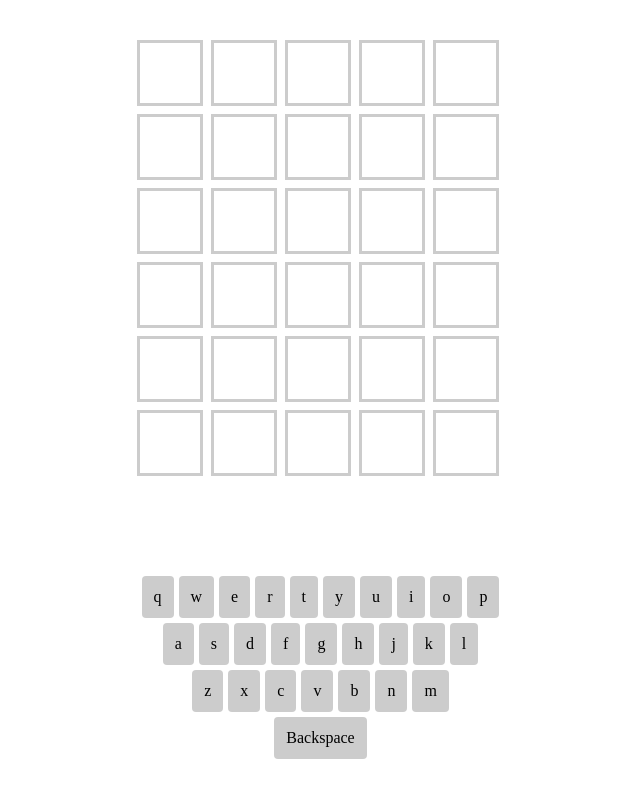
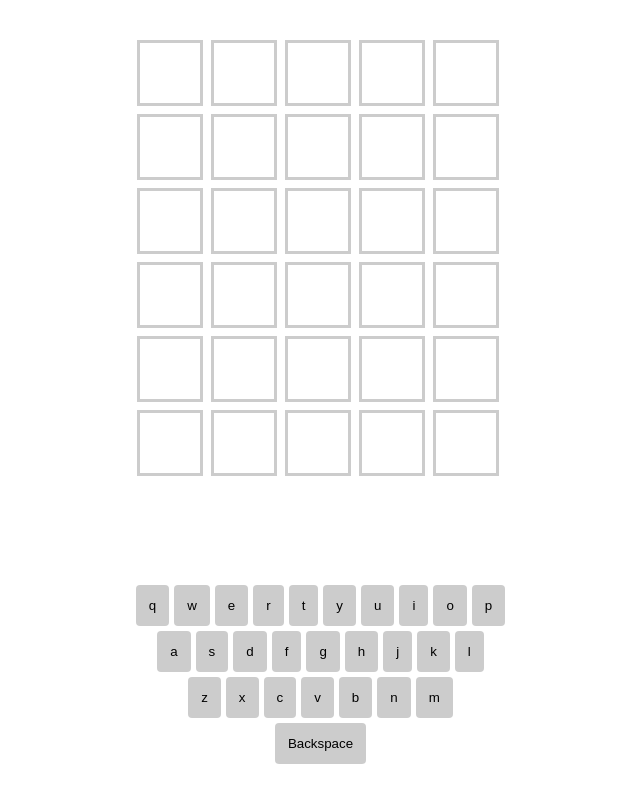
Before and after one commit to uxknow/wordle-game, a React (Vite) app: page / in a window 1280 px wide. Shown: the whole page, without its empty margins (322-962 px from the left). Built offline with nearby package versions, Linux system fonts and the light colour scheme.

Commit message:
complete wordle-game

```diff
--- a/src/App.scss
+++ b/src/App.scss
@@ -9,7 +9,7 @@
   display: flex;
   flex-direction: column;
   gap: 5px;
-  margin-top: 100px;
+  margin-top: 50px;
 
   .keys-letters {
     display: flex;
@@ -18,12 +18,16 @@
   }
 
   button {
-    all: unset;
     margin-left: 5px;
     background: rgba(153, 153, 153, 0.5);
     color: #000;
     padding: 12px;
+    border: 1px solid transparent;
     border-radius: 4px;
+
+    &.active {
+      border: 1px solid tomato;
+    }
   }
 }
 
@@ -51,16 +55,27 @@
     text-transform: capitalize;
     border: 3px solid rgba(153, 153, 153, 0.5);
 
-    .semi-correct {
+    &.semi-correct {
       background: lightgoldenrodyellow;
     }
 
-    .correct {
+    &.correct {
       background: darkseagreen;
     }
 
-    .incorrect {
+    &.incorrect {
       background: gray;
     }
   }
 }
+
+.showMessage {
+  margin-top: 20px;
+  font-size: 34px;
+  color: red;
+}
+.hideMessage {
+  height: 39px;
+  margin-top: 20px;
+  color: transparent;
+}
--- a/src/App.tsx
+++ b/src/App.tsx
@@ -1,20 +1,7 @@
-import { useState } from "react";
 import "./App.scss";
-import { buttons } from "./components/Keyboard";
 import { Field } from "./components/Field";
 
 function App() {
-  const [pressed, setPressed] = useState(null);
-  const onPressed = (e) => {
-    /*const letter = buttons.map((row) => row.find((letter) => letter === key));
-    setPressed(letter);
-    console.log(pressed);*/
-    const click = e.target.id;
-    if (!click) return;
-
-    setPressed(click);
-    console.log(click);
-  };
   return (
     <div>
       <Field />
--- a/src/components/Field.tsx
+++ b/src/components/Field.tsx
@@ -1,6 +1,7 @@
 import { Keyboard } from "./Keyboard";
-import { useState } from "react";
+import { useEffect, useMemo, useState } from "react";
 import { range } from "../util/array";
+import { getRandomWord, isWord } from "../util/dictionary";
 
 const WORLD_LENGTH = 5;
 const ROWS = 6;
@@ -12,37 +13,165 @@ type CellState = {
 
 type Board = CellState[][];
 
+//копия игрового поля
 const deepCopyField = (field): Board => JSON.parse(JSON.stringify(field));
 
+//пустая ячейка
 const getEmptyCell = () => ({
   letter: "",
 });
 
+//Пустое игровое поле
 const getEmptyBoard = () => {
   return range(ROWS).map(() => range(WORLD_LENGTH).map(getEmptyCell));
 };
 
+const getCurrCell = (board: Board): CellState | undefined => {
+  const boardArray = board.flat();
+  const cellIndex = boardArray.findIndex((cell) => cell.letter === "");
+  const lastCellIndex = boardArray.findIndex((cell, i, arr) => cell === arr[arr.length - 1]);
+  const currCell =
+    cellIndex > 0
+      ? boardArray[cellIndex - 1]
+      : lastCellIndex
+      ? boardArray[lastCellIndex]
+      : undefined;
+  return currCell;
+};
+
+const getCurrentRowBoard = (board: Board) => {
+  const currCell = getCurrCell(board);
+  const row = board.find((row) => (currCell ? row.indexOf(currCell) !== -1 : undefined));
+  return row;
+};
+
 export const Field = () => {
   const [board, setBoard] = useState<Board>(getEmptyBoard());
-  const [pressed, setPressed] = useState(null);
-  const [backspace, setBackspace] = useState(null);
+  const [activeKey, setActiveKey] = useState("");
+  const [isBackspace, setIsBackspace] = useState(false);
+  const [correctWorld, setCorrectWorld] = useState(getRandomWord());
+  const [blockedInput, setBlockedInput] = useState(true);
+  const [win, setWin] = useState(false);
+
+  //Получение введеного слова
+  const currentWorld = useMemo(() => {
+    const row = getCurrentRowBoard(board);
+    const world = row?.map((cell) => cell.letter).join("");
+    return world;
+  }, [board]);
+
+  //событие на клик клавиатуры
+  useEffect(() => {
+    const handleKeyUp = (e) => {
+      if (e.key === "Backspace") {
+        handleBackspace();
+      }
+      if (e.keyCode >= 65 && e.keyCode <= 90) {
+        (e.target as HTMLElement).id = e.key;
+        handlePressedClick(e);
+        changeActiveKey(e);
+      }
+    };
+    document.addEventListener("keyup", handleKeyUp);
+
+    return () => document.removeEventListener("keyup", handleKeyUp);
+  }, [blockedInput, currentWorld]);
+
+  useEffect(() => {
+    if (currentWorld && currentWorld.length === WORLD_LENGTH) {
+      if (currentWorld === correctWorld) {
+        setWin(true);
+      } else if (isWord(correctWorld)) {
+        setBoard((prev) => {
+          const nextState = deepCopyField(prev);
+          const currRow = getCurrentRowBoard(nextState);
+          currRow?.forEach((cell, idx) => {
+            if (correctWorld && cell.letter === correctWorld[idx]) {
+              cell.variant = "correct";
+            } else if (correctWorld && correctWorld.indexOf(cell.letter) !== -1) {
+              cell.variant = "semi-correct";
+            } else {
+              cell.variant = "incorrect";
+            }
+          });
+          return nextState;
+        });
+      } else {
+        setBlockedInput(true);
+      }
+    } else {
+      setBlockedInput(false);
+    }
+
+    console.log(correctWorld);
+    console.log(getCurrCell(board));
+  }, [currentWorld]);
+
+  useEffect(() => {
+    if (win === true) {
+      setCorrectWorld(getRandomWord());
+      setBoard(getEmptyBoard());
+      setWin(false);
+    }
+  }, [win]);
+
+  //логика клика на  backspace
   const handleBackspace = () => {
-    console.log("bsc");
+    if (currentWorld && currentWorld.length === WORLD_LENGTH && !blockedInput) {
+      return;
+    }
+    setBoard((prev) => {
+      const nextState = deepCopyField(prev);
+      const currCell = getCurrCell(nextState);
+      if (currCell) {
+        currCell.letter = "";
+      }
+      return nextState;
+    });
+    setIsBackspace(true);
+    setActiveKey((prev) => (prev = ""));
   };
-  const handlePressed = (e) => {
-    /*const letter = buttons.map((row) => row.find((letter) => letter === key));
-    setPressed(letter);
-    console.log(pressed);*/
+
+  //логика клика на виртуальную-клавиатуру
+  const handlePressedClick = (e) => {
     const click = e.target.id;
-    if (!click) return;
+    if (!click && e.target.textContent !== "Backspace") return;
+
+    /* if (blockedInput) {
+      return;
+    }*/
 
     setBoard((prev) => {
       const nextState = deepCopyField(prev);
-      nextState[0][0].letter = click;
+      const emptyCell = nextState.flat().find((cell) => cell.letter === "");
+
+      if (emptyCell) {
+        emptyCell.letter = click;
+      }
       return nextState;
     });
-    console.log(board);
-    console.log(click);
+
+    changeActiveKey(e);
+    setIsBackspace(false);
+  };
+
+  //Подсветка активной клавиши
+  const changeActiveKey = (e) => {
+    const click = e.target.id;
+    setActiveKey(click);
+  };
+
+  //Сообщение о проигрыше
+  const loseGame = () => {
+    let print = "";
+    board.flat().forEach((cell) => {
+      if (cell.letter !== "") {
+        print = "You lose";
+      } else {
+        print = "";
+      }
+    });
+    return print;
   };
 
   return (
@@ -58,7 +187,13 @@ export const Field = () => {
           </div>
         ))}
       </div>
-      <Keyboard handlePressed={handlePressed} handleBackspace={handleBackspace} />
+      <div className={loseGame() ? "showMessage" : "hideMessage"}>{loseGame()}</div>
+      <Keyboard
+        isBackspace={isBackspace}
+        isActiveKey={activeKey}
+        handlePressedClick={handlePressedClick}
+        handleBackspace={handleBackspace}
+      />
     </>
   );
 };
--- a/src/components/Keyboard.tsx
+++ b/src/components/Keyboard.tsx
@@ -2,14 +2,18 @@ const keys = ["qwertyuiop", "asdfghjkl", "zxcvbnm"];
 
 export const buttons = keys.map((letter) => [...letter]);
 
-export const Keyboard = ({ handleBackspace, handlePressed }) => {
+export const Keyboard = ({ handleBackspace, handlePressedClick, isActiveKey, isBackspace }) => {
   return (
     <div className="keyboard">
-      <div className="keys-letters" onClick={handlePressed}>
+      <div className="keys-letters" onClick={handlePressedClick}>
         {buttons.map((row, idx) => (
           <div key={idx}>
             {row.map((letter) => (
-              <button id={letter} key={letter}>
+              <button
+                className={`button ${isActiveKey === letter ? "active" : ""}`}
+                id={letter}
+                key={letter}
+              >
                 {letter}
               </button>
             ))}
@@ -17,7 +21,9 @@ export const Keyboard = ({ handleBackspace, handlePressed }) => {
         ))}
       </div>
       <div>
-        <button onClick={handleBackspace}>Backspace</button>
+        <button onClick={handleBackspace} className={isBackspace ? "active" : ""}>
+          Backspace
+        </button>
       </div>
     </div>
   );
```
